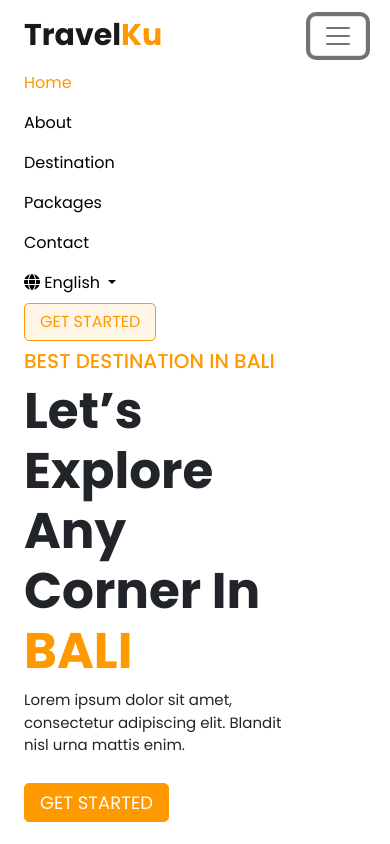
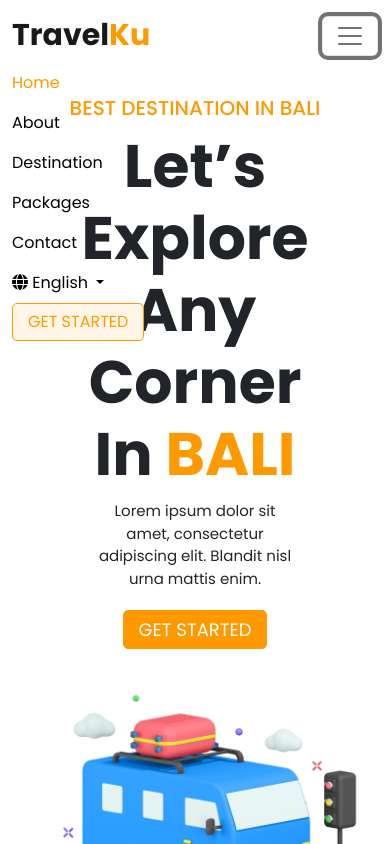
Before and after one commit to gedeoioi/travel, a plain HTML site: page index.html in a window 390 px wide. Both pictures are taken after a click on the button "Toggle navigation". Shown: the top 844 px of the page. Drawn offline with nearby package versions, Linux system fonts and the light colour scheme.

Commit message:
first commit

```diff
--- a/css/style.css
+++ b/css/style.css
@@ -9,6 +9,10 @@
   padding: 0;
   margin: 0;
   box-sizing: border-box;
+}
+
+html {
+  scroll-padding-top: 5rem;
 }
 
 body {
@@ -27,6 +31,10 @@ a:hover {
 }
 
 /* navbar */
+.navbar {
+  height: 4rem;
+}
+
 .navbar-brand {
   font-weight: 700;
   font-size: 30px;
@@ -39,6 +47,13 @@ a:hover {
 .nav-link {
   margin-right: 30px;
   color: #000;
+}
+
+.nav-dark {
+  background: #f8f9fa;
+  box-shadow: 0px 12px 25px -5px rgba(0, 0, 0, 0.2);
+  -webkit-box-shadow: 0px 12px 25px -5px rgba(0, 0, 0, 0.2);
+  -moz-box-shadow: 0px 12px 25px -5px rgba(0, 0, 0, 0.2);
 }
 
 .nav-link:hover {
@@ -66,6 +81,10 @@ a:hover {
 /* end navbar */
 
 /* hero */
+#hero {
+  margin-top: 3rem;
+}
+
 .hero-tagline {
   margin: auto;
 }
@@ -171,6 +190,7 @@ a:hover {
 /* step work */
 #step-work {
   margin: 5rem auto;
+  overflow-x: hidden;
 }
 
 .judul-work {
@@ -284,4 +304,83 @@ footer ul li a:hover {
 .Copyright span {
   color: #ffce31;
 }
+
+.gotop {
+  position: fixed;
+  width: 35px;
+  height: 40px;
+  bottom: 30px;
+  right: 20px;
+  text-decoration: none;
+  text-align: center;
+  align-items: center;
+  /* background-color: #ff9900; */
+}
 /* end footer */
+
+/* responsive */
+@media (max-width: 992px) {
+  .hero-tagline {
+    padding-top: 3rem;
+    text-align: center;
+    width: 100%;
+  }
+
+  .hero-tagline h1 {
+    width: 80%;
+    margin: 0 auto;
+  }
+
+  .hero-tagline p {
+    margin: 0 auto;
+    width: 70%;
+    text-align: center;
+  }
+
+  .btn-started {
+    margin-top: 20px;
+  }
+
+  .card {
+    margin: 20px 20px;
+  }
+}
+
+@media (max-width: 768px) {
+  /* .navbar-nav {
+    align-items: center;
+    background-color: #f8f9fa;
+    z-index: 50;
+  } */
+
+  .hero-tagline {
+    padding-top: 3rem;
+    text-align: center;
+    width: 100%;
+  }
+
+  .hero-tagline h1 {
+    margin: 10px auto;
+    width: 80%;
+    font-size: 60px;
+  }
+
+  .hero-tagline p {
+    margin: 0 auto;
+    width: 60%;
+    text-align: center;
+  }
+
+  .footer-col {
+    width: 50%;
+    padding: 0 0 0 5%;
+    margin: 20px auto;
+  }
+}
+
+@media (max-width: 576px) {
+  .card {
+    margin: 20px auto;
+    width: 80%;
+  }
+}
--- a/index.html
+++ b/index.html
@@ -5,13 +5,15 @@
     <meta name="viewport" content="width=device-width, initial-scale=1" />
     <title>TravelKu</title>
     <link href="https://cdn.jsdelivr.net/npm/bootstrap@5.2.0-beta1/dist/css/bootstrap.min.css" rel="stylesheet" integrity="sha384-0evHe/X+R7YkIZDRvuzKMRqM+OrBnVFBL6DOitfPri4tjfHxaWutUpFmBp4vmVor" crossorigin="anonymous" />
+    <link rel="stylesheet" href="https://cdnjs.cloudflare.com/ajax/libs/font-awesome/6.1.1/css/all.min.css" />
     <link
       rel="stylesheet"
-      href="https://cdnjs.cloudflare.com/ajax/libs/font-awesome/6.1.1/css/all.min.css"
-      integrity="sha512-KfkfwYDsLkIlwQp6LFnl8zNdLGxu9YAA1QvwINks4PhcElQSvqcyVLLD9aMhXd13uQjoXtEKNosOWaZqXgel0g=="
+      href="https://cdnjs.cloudflare.com/ajax/libs/font-awesome/6.1.1/css/fontawesome.css"
+      integrity="sha512-H2GlJYNMmZLAA8LfFQ8EW7WWVumdleFREr8PUyBZeuRt5mEd25RK11Zo+rHBqSzbp75v2xRFfkmiyO9MBtx3mg=="
       crossorigin="anonymous"
       referrerpolicy="no-referrer"
     />
+    <link rel="stylesheet" href="https://unpkg.com/aos@next/dist/aos.css" />
 
     <!-- my CSS -->
     <link rel="stylesheet" href="css/style.css" />
@@ -19,10 +21,10 @@
   <body>
     <header>
       <div class="container">
-        <nav class="navbar navbar-expand-lg">
+        <nav class="navbar fixed-top navbar-expand-lg" id="nav">
           <div class="container">
             <a class="navbar-brand" href="#">Travel<span>Ku</span></a>
-            <button class="navbar-toggler" type="button" data-bs-toggle="collapse" data-bs-target="#navbarNav" aria-controls="navbarNav" aria-expanded="false" aria-label="Toggle navigation">
+            <button class="navbar-toggler" id="toggle" type="button" data-bs-toggle="collapse" data-bs-target="#navbarNav" aria-controls="navbarNav" aria-expanded="false" aria-label="Toggle navigation">
               <span class="navbar-toggler-icon"></span>
             </button>
             <div class="collapse navbar-collapse" id="navbarNav">
@@ -37,7 +39,7 @@
                   <a class="nav-link" href="#destination">Destination</a>
                 </li>
                 <li class="nav-item">
-                  <a class="nav-link" href="#destination">Packages</a>
+                  <a class="nav-link" href="#step-work">Packages</a>
                 </li>
                 <li class="nav-item">
                   <a class="nav-link" href="#footer">Contact</a>
@@ -83,7 +85,7 @@
             </div>
           </div>
           <div class="row text-center">
-            <div class="col-lg-3 col-md-6">
+            <div class="col-lg-3 col-md-6" data-aos="zoom-in-up" data-aos-delay="100">
               <a href="#"
                 ><div class="card">
                   <img src="img/pantai.jpg" alt="" />
@@ -96,7 +98,7 @@
                 </div></a
               >
             </div>
-            <div class="col-lg-3 col-md-6">
+            <div class="col-lg-3 col-md-6" data-aos="zoom-in-up" data-aos-delay="200">
               <a href="#"
                 ><div class="card">
                   <img src="img/pantai.jpg" alt="" />
@@ -109,7 +111,7 @@
                 </div></a
               >
             </div>
-            <div class="col-lg-3 col-md-6">
+            <div class="col-lg-3 col-md-6" data-aos="zoom-in-up" data-aos-delay="300">
               <a href="#"
                 ><div class="card">
                   <img src="img/pantai.jpg" alt="" />
@@ -122,7 +124,7 @@
                 </div></a
               >
             </div>
-            <div class="col-lg-3 col-md-6">
+            <div class="col-lg-3 col-md-6" data-aos="zoom-in-up" data-aos-delay="400">
               <a href="#"
                 ><div class="card">
                   <img src="img/pantai.jpg" alt="" />
@@ -146,7 +148,7 @@
             </div>
           </div>
           <div class="row">
-            <div class="col-lg-6 steps">
+            <div class="col-lg-6 steps" data-aos="fade-right">
               <div class="step">
                 <div class="icon"><img src="img/nextsteps1.png" alt="" /></div>
                 <div class="text">
@@ -169,7 +171,7 @@
                 </div>
               </div>
             </div>
-            <div class="col-lg-6 travell">
+            <div class="col-lg-6 travell" data-aos="fade-left">
               <img src="img/traveller1.png" alt="" />
             </div>
           </div>
@@ -225,8 +227,14 @@
           <div class="col-lg-12 text-center Copyright">© Copyright <span>PT. Travel Indonesia Mungkin</span>. All Right Reserved</div>
         </div>
       </div>
+      <a class="gotop" href="#"><i class="fa-thin fa-circle-up"></i></a>
     </footer>
 
+    <script src="js/script.js"></script>
     <script src="https://cdn.jsdelivr.net/npm/bootstrap@5.2.0-beta1/dist/js/bootstrap.bundle.min.js" integrity="sha384-pprn3073KE6tl6bjs2QrFaJGz5/SUsLqktiwsUTF55Jfv3qYSDhgCecCxMW52nD2" crossorigin="anonymous"></script>
+    <script src="https://unpkg.com/aos@next/dist/aos.js"></script>
+    <script>
+      AOS.init();
+    </script>
   </body>
 </html>
--- /dev/null
+++ b/js/script.js
@@ -0,0 +1,23 @@
+// scroll to nav-dark
+const nav = document.getElementById("nav");
+
+window.addEventListener("scroll", function () {
+  scrollposition = window.scrollY;
+
+  if (scrollposition >= 65) {
+    nav.classList.add("nav-dark");
+  } else if (scrollposition <= 65) {
+    nav.classList.remove("nav-dark");
+  }
+});
+
+// onclick close nav
+const toggle = document.getElementById("toggle");
+const navbarNav = document.getElementById("navbarNav");
+
+document.onclick = function (e) {
+  if (e.target.id !== "navbarNav" && e.target.id !== "toggle") {
+    toggle.classList.add("collapsed");
+    navbarNav.classList.remove("show");
+  }
+};
```
